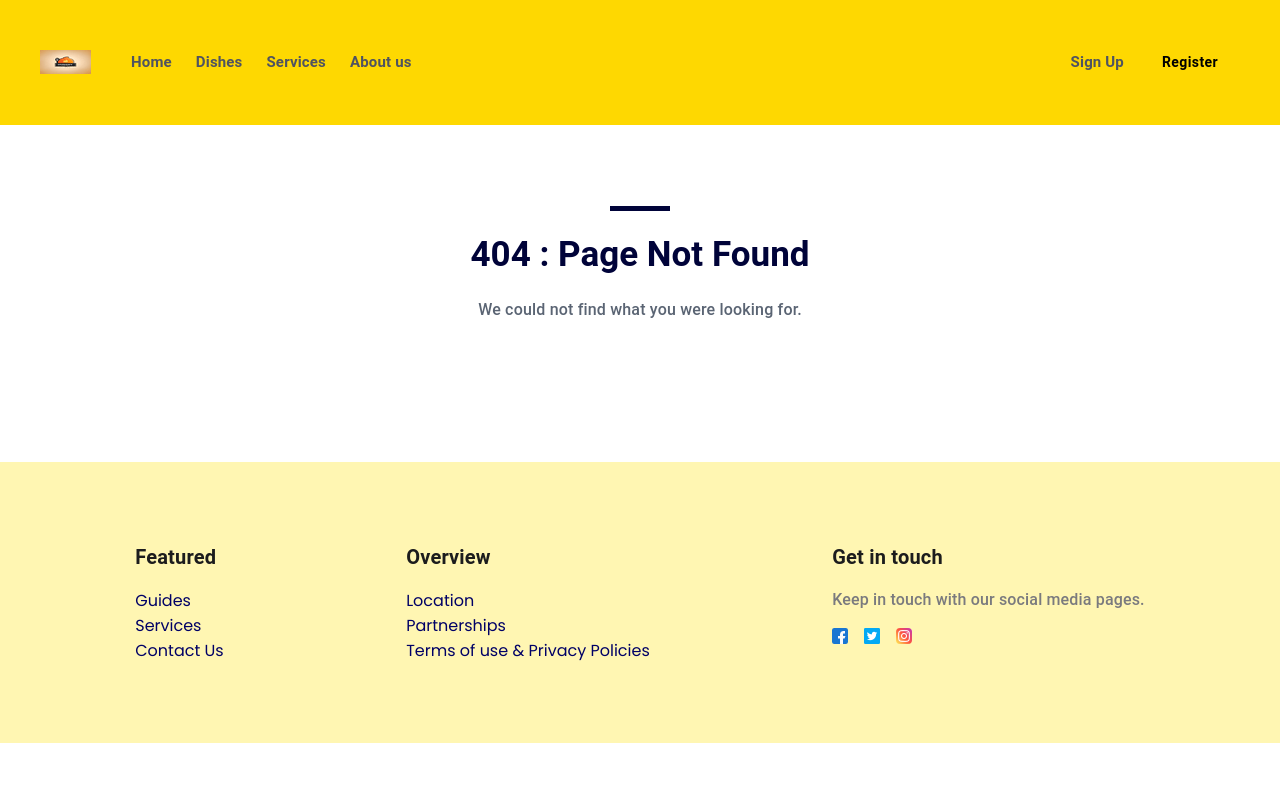
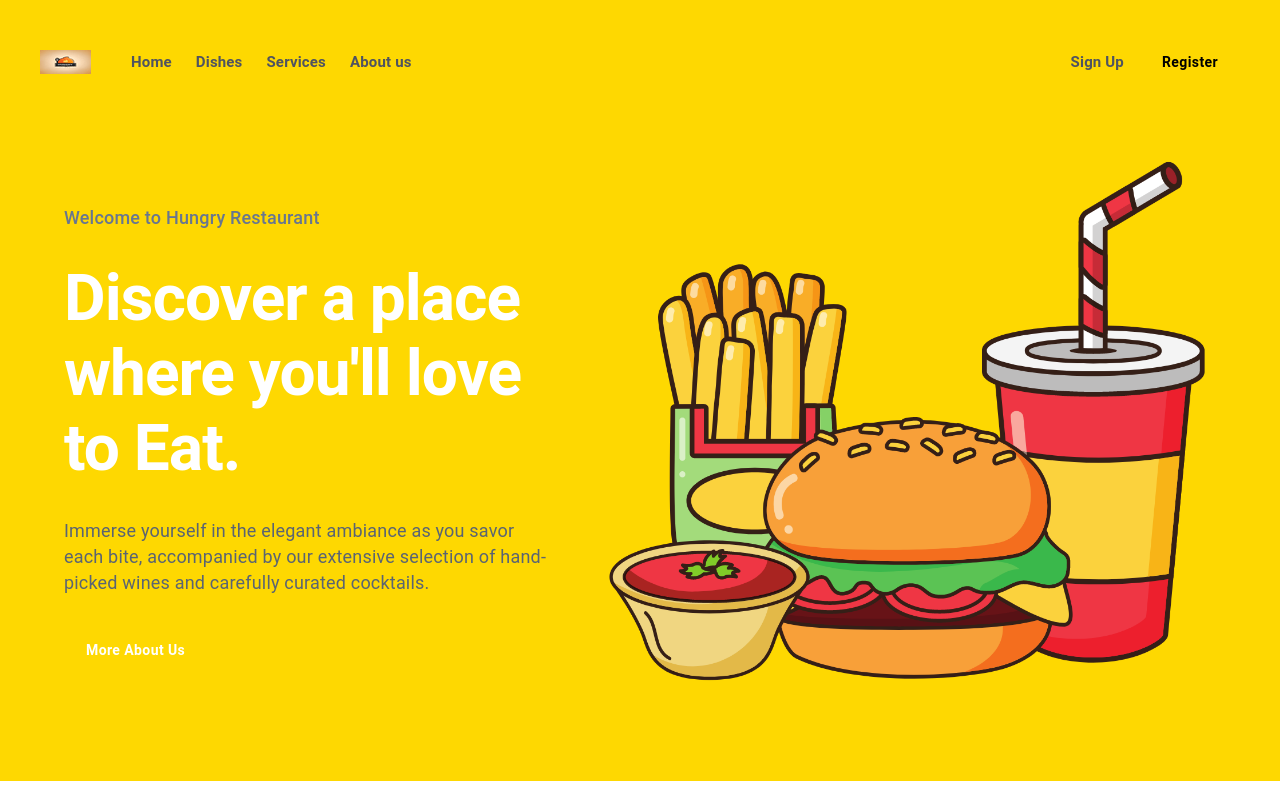
Before and after one commit to ideepakpg/react-restaurant-app, a React (Vite) app: page /react-restaurant-app in a window 1280 px wide. Shown: the top 800 px of the page. Built offline with nearby package versions, Linux system fonts and the light colour scheme.

Commit message:
Route github repository

```diff
--- a/src/LayoutRoutes/LayoutRoutes.jsx
+++ b/src/LayoutRoutes/LayoutRoutes.jsx
@@ -21,6 +21,7 @@ function LayoutRoutes() {
                 <Route path='/services' element={<BookingPage />} />
                 <Route path='/about-us' element={<AboutUsPage />} />
                 <Route path='/*' element={<NotFoundPage />} />
+                <Route path='/react-restaurant-app' element={<HomePage />} />
             </Routes>
 
             <Footer />
```
